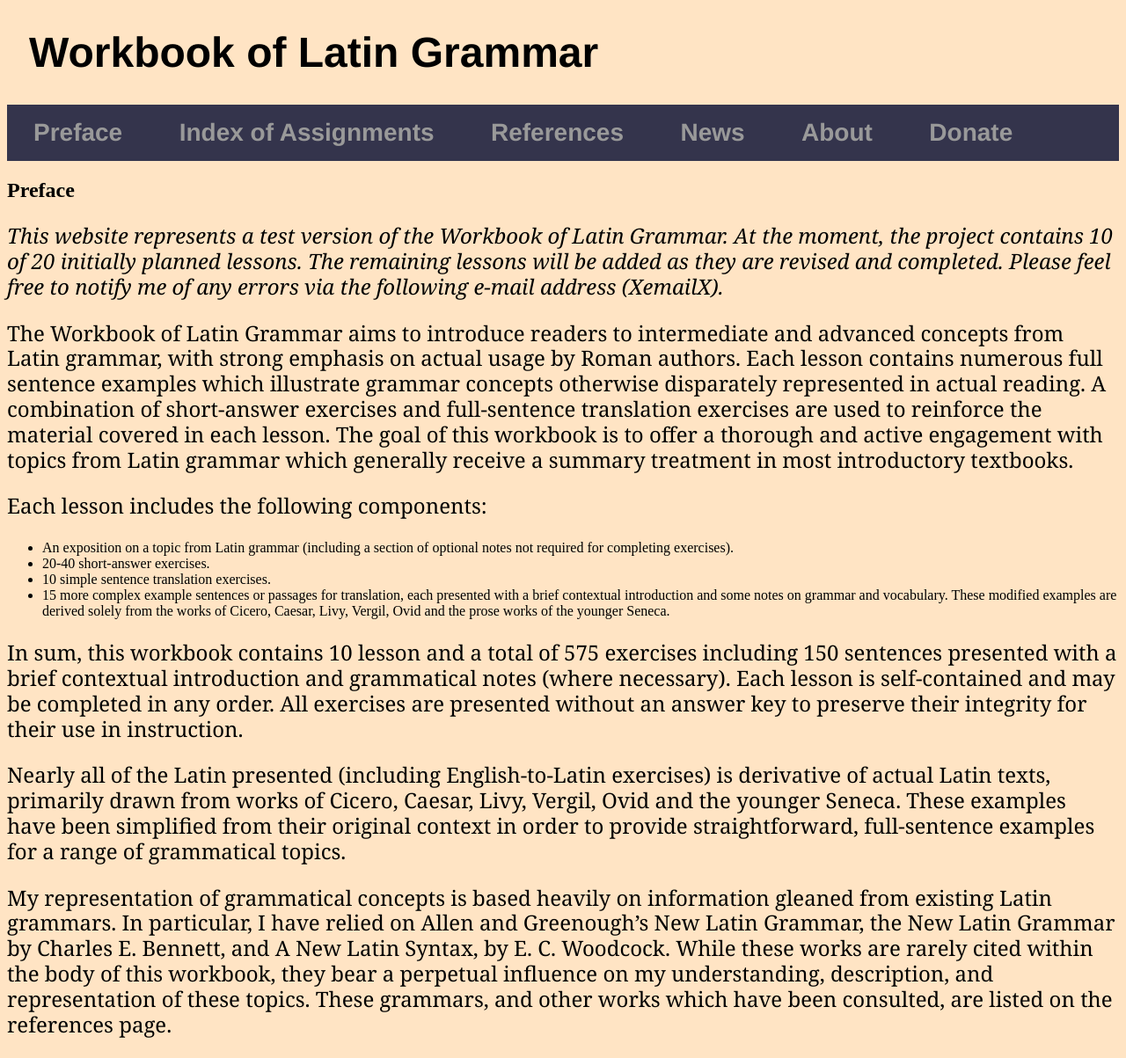
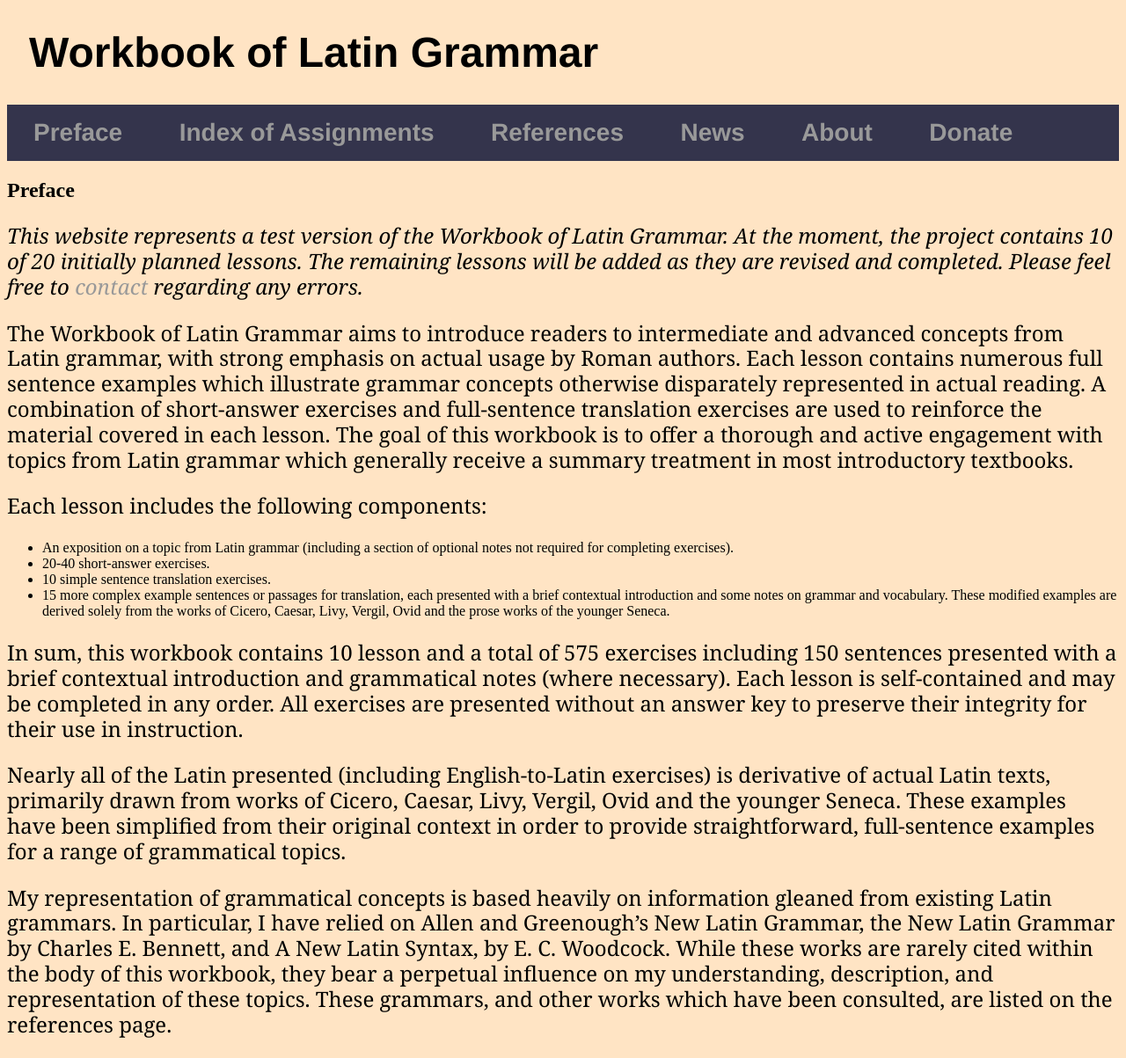
Before and after one commit to AlanCFleming82/AlanCFleming82.github.io, a Jekyll site: the page built from index.html, in a window 1280 px wide and 1203 px high. Shown: the whole window at 88% size. Built offline with Jekyll 4.4.1, drawn with Linux system fonts in a browser that asks for light colours.

Commit message:
Update index.html

```diff
--- a/index.html
+++ b/index.html
@@ -8,8 +8,7 @@ title: Preface to Workbook of Latin Grammar
 	<em>
 		This website represents a test version of the Workbook of Latin Grammar. At the
 		moment, the project contains 10 of 20 initially planned lessons. The remaining lessons
-		will be added as they are revised and completed. Please feel free to notify me of any
-		errors via the following e-mail address (XemailX).
+		will be added as they are revised and completed. Please feel free to <a href="mailto:contact@latinworkbook.com">contact</a> regarding any errors.
 	</em>
 </p>
 <p>
```
